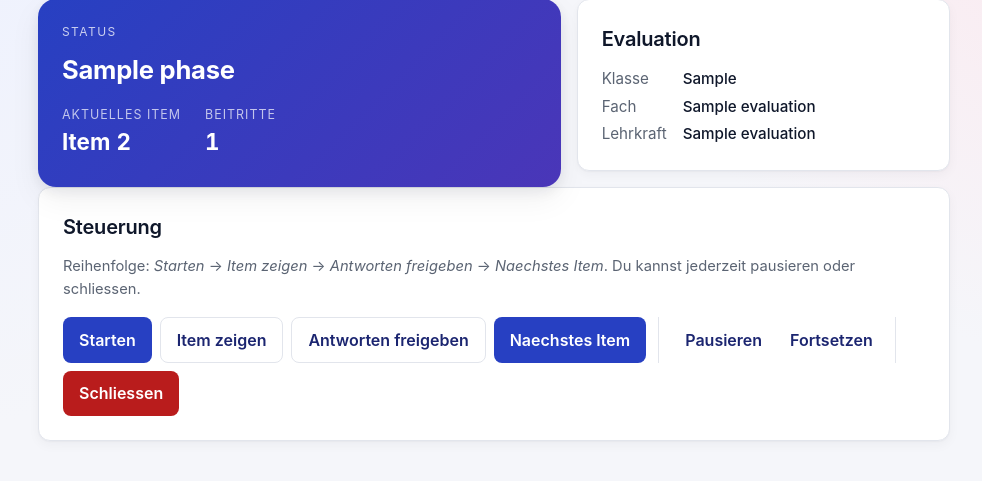
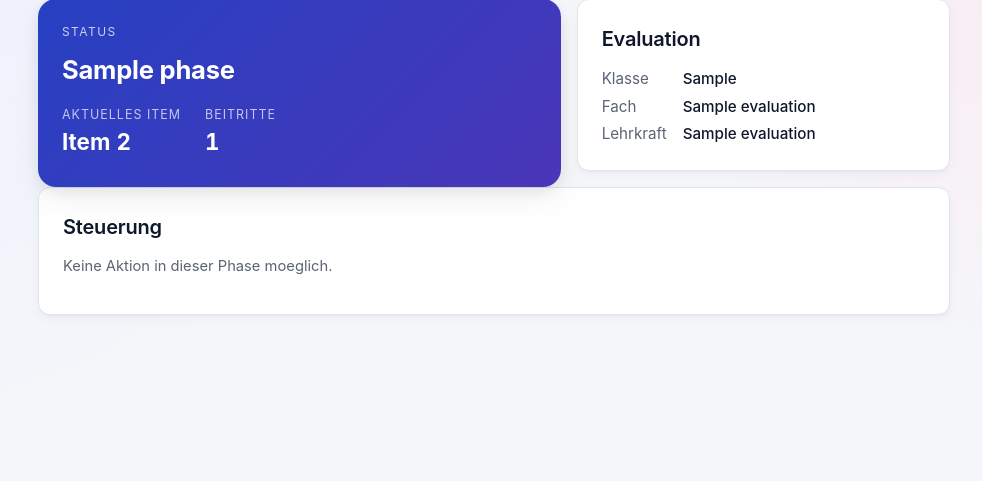
Before and after one commit to patrick-hilo/lehr-eval, a FastAPI app: template src/lehr_eval/templates/teacher_live.html in a window 1280 px wide. Shown: the part 162-643 px from the top of the page, without its empty margins (146-1128 px from the left). Run offline with FastAPI, Linux system fonts and the light colour scheme; the template is opened without the code that fills it: most values are stand-ins (such as "Sample title", 1, 10 or a date in 2020); some web fonts are replaced.

Commit message:
Teacher-Steuerung: nur erlaubte Aktionen aktivieren
- Template berechnet pro Phase die Whitelist erlaubter Aktionen und disabled
  alle anderen Buttons (mit ausgegrauter Optik via CSS).
- Phase-Hinweis-Text fuehrt durch den naechsten Schritt.
- Endzustaende (closed/deactivated/prepared) zeigen nur einen Hinweis, keine
  Buttons.
- Backend: ungueltige Aktionen liefern nicht mehr 409 JSON, sondern leiten
  unveraendert zur Live-Seite zurueck (mehrschichtige Absicherung).
- Student-Endpoint: gleiche Behandlung beim Antwort-Submit ausserhalb der
  Antwortphase.

Entire-Checkpoint: 1aef3b5bb5d2

```diff
--- a/src/lehr_eval/routers/student.py
+++ b/src/lehr_eval/routers/student.py
@@ -109,8 +109,12 @@ def create_student_router(
                 item_index=int(item_index),
                 value=value,
             )
-        except ValueError as error:
-            raise HTTPException(status.HTTP_409_CONFLICT, detail=str(error)) from error
+        except ValueError:
+            # Antwortphase ist vorbei oder Item hat gewechselt.
+            # Statt Fehlerseite: Schueler-Seite neu laden (zeigt aktuellen Stand).
+            return RedirectResponse(
+                f"/e/{student_token}", status_code=status.HTTP_303_SEE_OTHER
+            )
 
         publish_student_progress(event_hub, evaluation)
         return RedirectResponse(
--- a/src/lehr_eval/routers/teacher.py
+++ b/src/lehr_eval/routers/teacher.py
@@ -57,61 +57,50 @@ def create_teacher_router(db_path: Path, event_hub: EventHub) -> APIRouter:
         mark_teacher_authenticated(request, evaluation["id"], evaluation["teacher_token"])
         return render_live_page(request, db_path, evaluation["id"])
 
+    def _apply(action_fn, evaluation_id: int) -> RedirectResponse:
+        try:
+            state = action_fn(db_path, evaluation_id)
+            publish_live_state(event_hub, state)
+        except ValueError:
+            # Action ist in der aktuellen Phase nicht erlaubt — Seite einfach
+            # neu laden, der Lehrkraft wird der korrekte Status angezeigt.
+            pass
+        return redirect_to_teacher(db_path, evaluation_id)
+
     @router.post("/teacher/{evaluation_id}/start")
     def start(request: Request, evaluation_id: int) -> RedirectResponse:
         require_teacher(request, db_path, evaluation_id)
-        publish_live_state(
-            event_hub, run_live_action(start_joining, db_path, evaluation_id)
-        )
-        return redirect_to_teacher(db_path, evaluation_id)
+        return _apply(start_joining, evaluation_id)
 
     @router.post("/teacher/{evaluation_id}/item")
     def show_item(request: Request, evaluation_id: int) -> RedirectResponse:
         require_teacher(request, db_path, evaluation_id)
-        publish_live_state(
-            event_hub, run_live_action(show_first_item, db_path, evaluation_id)
-        )
-        return redirect_to_teacher(db_path, evaluation_id)
+        return _apply(show_first_item, evaluation_id)
 
     @router.post("/teacher/{evaluation_id}/answers")
     def show_answers(request: Request, evaluation_id: int) -> RedirectResponse:
         require_teacher(request, db_path, evaluation_id)
-        publish_live_state(
-            event_hub, run_live_action(open_answer_phase, db_path, evaluation_id)
-        )
-        return redirect_to_teacher(db_path, evaluation_id)
+        return _apply(open_answer_phase, evaluation_id)
 
     @router.post("/teacher/{evaluation_id}/finish")
     def finish_item(request: Request, evaluation_id: int) -> RedirectResponse:
         require_teacher(request, db_path, evaluation_id)
-        publish_live_state(
-            event_hub, run_live_action(finish_current_item, db_path, evaluation_id)
-        )
-        return redirect_to_teacher(db_path, evaluation_id)
+        return _apply(finish_current_item, evaluation_id)
 
     @router.post("/teacher/{evaluation_id}/pause")
     def pause(request: Request, evaluation_id: int) -> RedirectResponse:
         require_teacher(request, db_path, evaluation_id)
-        publish_live_state(
-            event_hub, run_live_action(pause_evaluation, db_path, evaluation_id)
-        )
-        return redirect_to_teacher(db_path, evaluation_id)
+        return _apply(pause_evaluation, evaluation_id)
 
     @router.post("/teacher/{evaluation_id}/resume")
     def resume(request: Request, evaluation_id: int) -> RedirectResponse:
         require_teacher(request, db_path, evaluation_id)
-        publish_live_state(
-            event_hub, run_live_action(resume_evaluation, db_path, evaluation_id)
-        )
-        return redirect_to_teacher(db_path, evaluation_id)
+        return _apply(resume_evaluation, evaluation_id)
 
     @router.post("/teacher/{evaluation_id}/close")
     def close(request: Request, evaluation_id: int) -> RedirectResponse:
         require_teacher(request, db_path, evaluation_id)
-        publish_live_state(
-            event_hub, run_live_action(close_evaluation, db_path, evaluation_id)
-        )
-        return redirect_to_teacher(db_path, evaluation_id)
+        return _apply(close_evaluation, evaluation_id)
 
     return router
 
--- a/src/lehr_eval/static/app.css
+++ b/src/lehr_eval/static/app.css
@@ -150,6 +150,20 @@ button:active, .btn:active { transform: translateY(1px); }
 button:focus-visible, .btn:focus-visible {
   outline: 3px solid var(--accent-soft);
   outline-offset: 2px;
+}
+button:disabled, button[aria-disabled="true"],
+.btn:disabled, .btn[aria-disabled="true"] {
+  background: var(--surface-2);
+  color: var(--text-soft);
+  border: 1px solid var(--border);
+  cursor: not-allowed;
+  box-shadow: none;
+  opacity: 1;
+}
+button:disabled:hover, button[aria-disabled="true"]:hover,
+.btn:disabled:hover, .btn[aria-disabled="true"]:hover {
+  background: var(--surface-2);
+  transform: none;
 }
 button.secondary, .btn.secondary {
   background: var(--surface);
--- a/src/lehr_eval/templates/teacher_live.html
+++ b/src/lehr_eval/templates/teacher_live.html
@@ -12,6 +12,29 @@
   "paused": "Pausiert",
   "closed": "Geschlossen",
   "deactivated": "Deaktiviert"
+} %}
+
+{% set actions_by_phase = {
+  "prepared":    [],
+  "active":      ["start"],
+  "joining":     ["item", "pause", "close"],
+  "reading":     ["answers", "pause", "close"],
+  "answering":   ["finish", "pause", "close"],
+  "paused":      ["resume", "close"],
+  "closed":      [],
+  "deactivated": []
+} %}
+{% set allowed = actions_by_phase.get(state.phase, []) %}
+
+{% set hints_by_phase = {
+  "prepared":    "Die Administration muss die Evaluation zuerst aktivieren.",
+  "active":      "Klick Starten, um die Beitrittsphase zu beginnen.",
+  "joining":     "Schueler koennen jetzt beitreten. Klick Item zeigen, sobald alle da sind.",
+  "reading":     "Schueler sehen die Frage. Klick Antworten freigeben, sobald sie soweit sind.",
+  "answering":   "Schueler beantworten. Klick Naechstes Item, wenn alle fertig sind.",
+  "paused":      "Pausiert. Klick Fortsetzen, um weiterzumachen.",
+  "closed":      "Diese Evaluation ist geschlossen. Es sind keine Aktionen mehr moeglich.",
+  "deactivated": "Diese Evaluation ist deaktiviert.",
 } %}
 
 {% block content %}
@@ -55,39 +78,41 @@
 
 <section class="card">
   <h2>Steuerung</h2>
-  <p class="hint">
-    Reihenfolge: <em>Starten</em> → <em>Item zeigen</em> → <em>Antworten freigeben</em>
-    → <em>Naechstes Item</em>. Du kannst jederzeit pausieren oder schliessen.
-  </p>
+  <p class="hint">{{ hints_by_phase.get(state.phase, "") }}</p>
+
+  {% if allowed %}
   <div class="teacher-actions">
     <div class="group">
       <form method="post" action="/teacher/{{ evaluation.id }}/start">
-        <button type="submit">Starten</button>
+        <button type="submit" {% if "start" not in allowed %}disabled aria-disabled="true"{% endif %}>Starten</button>
       </form>
       <form method="post" action="/teacher/{{ evaluation.id }}/item">
-        <button type="submit" class="secondary">Item zeigen</button>
+        <button type="submit" class="secondary" {% if "item" not in allowed %}disabled aria-disabled="true"{% endif %}>Item zeigen</button>
       </form>
       <form method="post" action="/teacher/{{ evaluation.id }}/answers">
-        <button type="submit" class="secondary">Antworten freigeben</button>
+        <button type="submit" class="secondary" {% if "answers" not in allowed %}disabled aria-disabled="true"{% endif %}>Antworten freigeben</button>
       </form>
       <form method="post" action="/teacher/{{ evaluation.id }}/finish">
-        <button type="submit">Naechstes Item</button>
+        <button type="submit" {% if "finish" not in allowed %}disabled aria-disabled="true"{% endif %}>Naechstes Item</button>
       </form>
     </div>
     <div class="group">
       <form method="post" action="/teacher/{{ evaluation.id }}/pause">
-        <button type="submit" class="ghost">Pausieren</button>
+        <button type="submit" class="ghost" {% if "pause" not in allowed %}disabled aria-disabled="true"{% endif %}>Pausieren</button>
       </form>
       <form method="post" action="/teacher/{{ evaluation.id }}/resume">
-        <button type="submit" class="ghost">Fortsetzen</button>
+        <button type="submit" class="ghost" {% if "resume" not in allowed %}disabled aria-disabled="true"{% endif %}>Fortsetzen</button>
       </form>
     </div>
     <div class="group">
       <form method="post" action="/teacher/{{ evaluation.id }}/close"
             onsubmit="return confirm('Evaluation jetzt endgueltig schliessen?');">
-        <button type="submit" class="danger">Schliessen</button>
+        <button type="submit" class="danger" {% if "close" not in allowed %}disabled aria-disabled="true"{% endif %}>Schliessen</button>
       </form>
     </div>
   </div>
+  {% else %}
+  <p class="hint">Keine Aktion in dieser Phase moeglich.</p>
+  {% endif %}
 </section>
 {% endblock %}
```
Also changed, not shown: tests/test_teacher_flow.py (+6 -3 lines).
